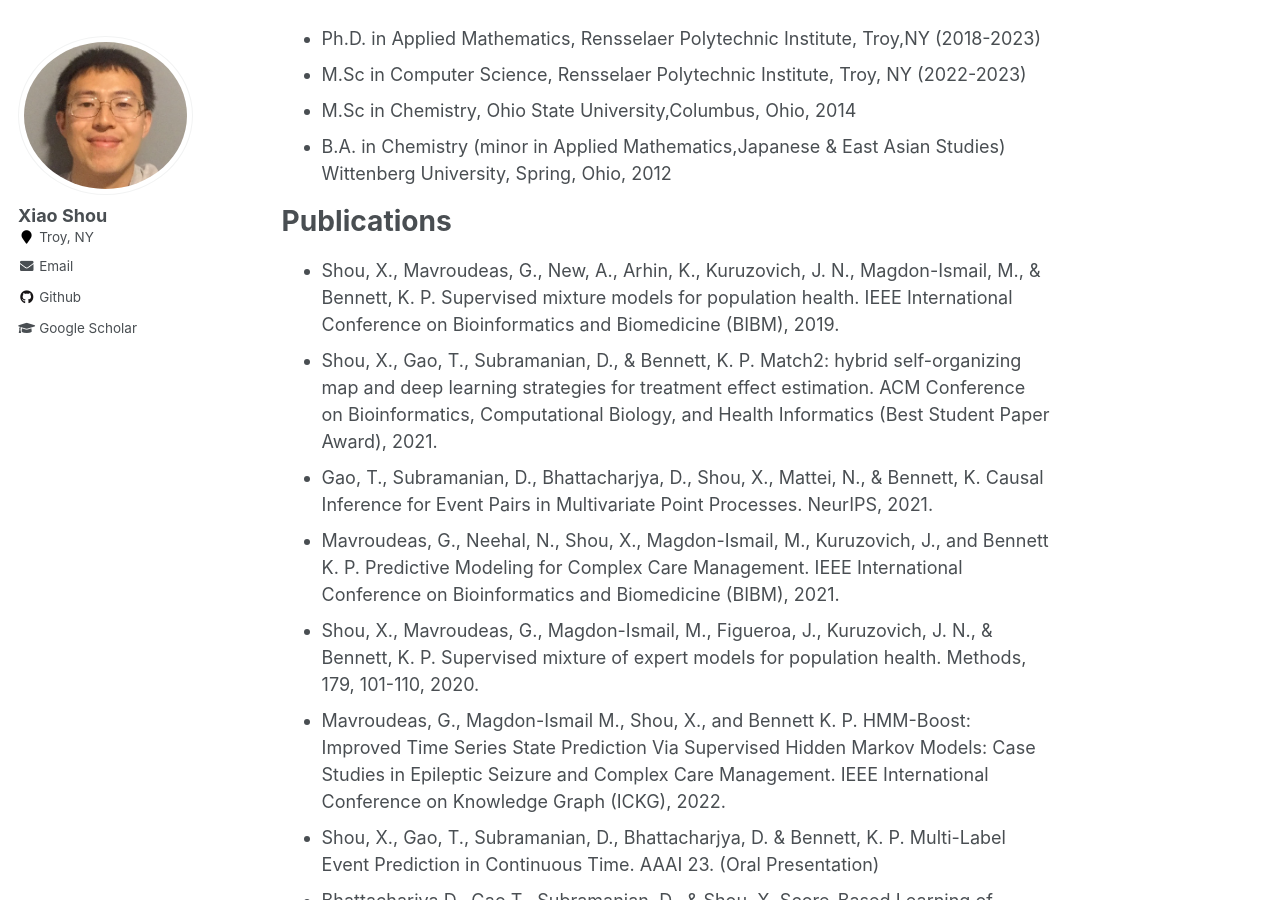
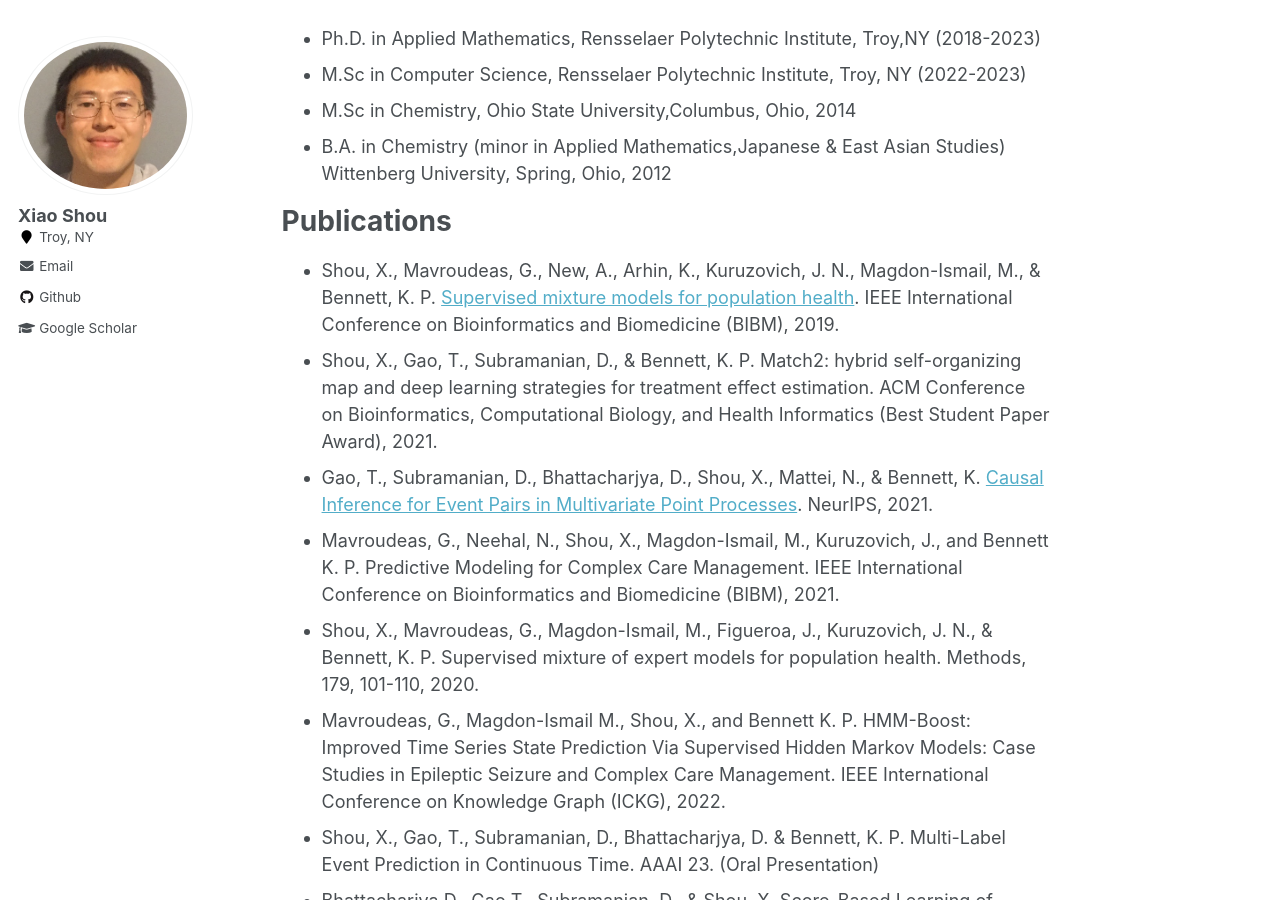
Before and after one commit to shou-xiao/shou-xiao1.github.io, a Jekyll site: the page built from _pages/about.md, in a window 1280 px wide and 900 px high, scrolled down 500 px. Built offline with Jekyll 4.4.1, drawn with Linux system fonts in a browser that asks for light colours; part of the change alters nothing that is shown.

```diff
--- a/_pages/about.md
+++ b/_pages/about.md
@@ -30,9 +30,9 @@ Education
 
 Publications
 ======
-* Shou, X., Mavroudeas, G., New, A., Arhin, K., Kuruzovich, J. N., Magdon-Ismail, M., & Bennett, K. P. Supervised mixture models for population health. IEEE International Conference on Bioinformatics and Biomedicine (BIBM), 2019.
+* Shou, X., Mavroudeas, G., New, A., Arhin, K., Kuruzovich, J. N., Magdon-Ismail, M., & Bennett, K. P. [Supervised mixture models for population health](https://www.cs.rpi.edu/~magdon/ps/conference/CadreBIBM2019.pdf). IEEE International Conference on Bioinformatics and Biomedicine (BIBM), 2019.
 * Shou, X., Gao, T., Subramanian, D., & Bennett, K. P. Match2: hybrid self-organizing map and deep learning strategies for treatment effect estimation. ACM Conference on Bioinformatics, Computational Biology, and Health Informatics (Best Student Paper Award), 2021.
-* Gao, T., Subramanian, D., Bhattacharjya, D., Shou, X., Mattei, N., & Bennett, K. Causal Inference for Event Pairs in Multivariate Point Processes. NeurIPS, 2021.
+* Gao, T., Subramanian, D., Bhattacharjya, D., Shou, X., Mattei, N., & Bennett, K. [Causal Inference for Event Pairs in Multivariate Point Processes](https://proceedings.neurips.cc/paper/2021/file/9078f2a8254704bd760460f027072e52-Paper.pdf). NeurIPS, 2021.
 * Mavroudeas, G., Neehal, N., Shou, X., Magdon-Ismail, M., Kuruzovich, J., and Bennett K. P. Predictive Modeling for Complex Care Management. IEEE International Conference on Bioinformatics and Biomedicine (BIBM), 2021.
 * Shou, X., Mavroudeas, G., Magdon-Ismail, M., Figueroa, J., Kuruzovich, J. N., & Bennett, K. P. Supervised mixture of expert models for population health. Methods, 179, 101-110, 2020.
 * Mavroudeas, G., Magdon-Ismail M., Shou, X., and Bennett K. P. HMM-Boost: Improved Time Series State Prediction Via Supervised Hidden Markov Models: Case Studies in Epileptic Seizure and Complex Care Management. IEEE International Conference on Knowledge Graph (ICKG), 2022.
```
